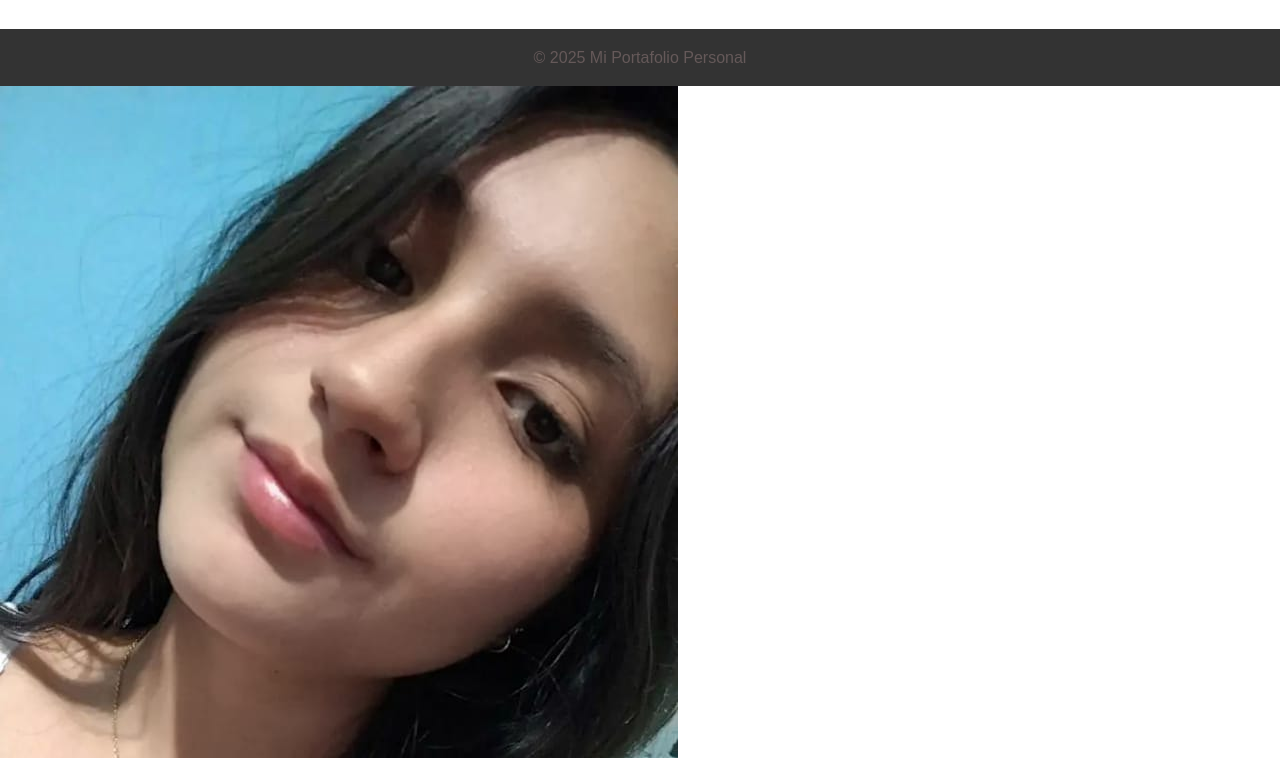
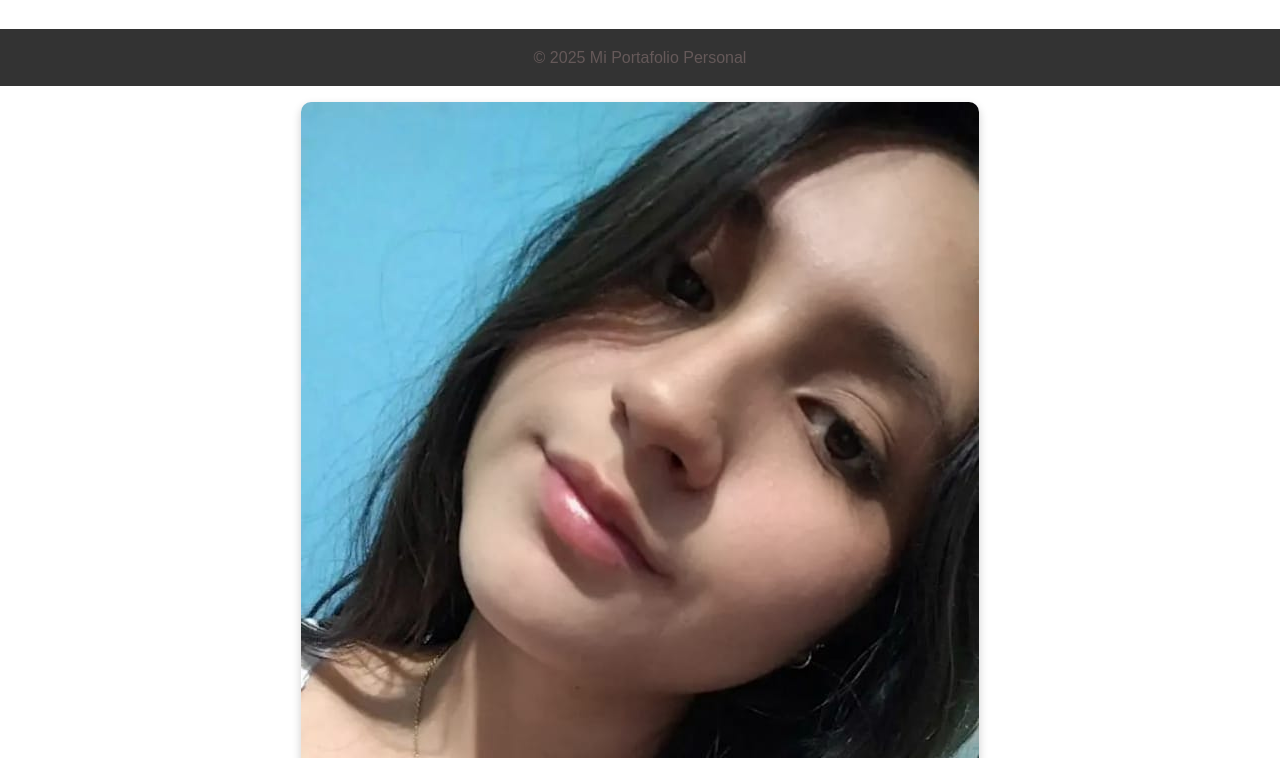
Before and after one commit to ethelplasencia-coder/miportafolioweb, a plain HTML site: page index.html in a window 1280 px wide. Shown: the part 642-1400 px from the top of the page. Drawn offline with Linux system fonts and the light colour scheme; files whose address does not match are found by name.

Commit message:
Modifique CSS

```diff
--- a/styles.css
+++ b/styles.css
@@ -40,3 +40,11 @@ footer {
     padding: 1rem;
     margin-top: 2rem;
 }
+img {
+    max-width: 100%;   /* Hace que la imagen no sobrepase el ancho del contenedor */
+    height: auto;      /* Mantiene la proporción de la imagen */
+    display: block;    /* Quita el espacio extra debajo de la imagen */
+    margin: 1rem auto; /* Centra la imagen automáticamente */
+    border-radius: 10px; /* Bordes redondeados (puedes cambiar el valor) */
+    box-shadow: 0px 4px 10px rgba(0, 0, 0, 0.2); /* Sombra suave */
+}
```
